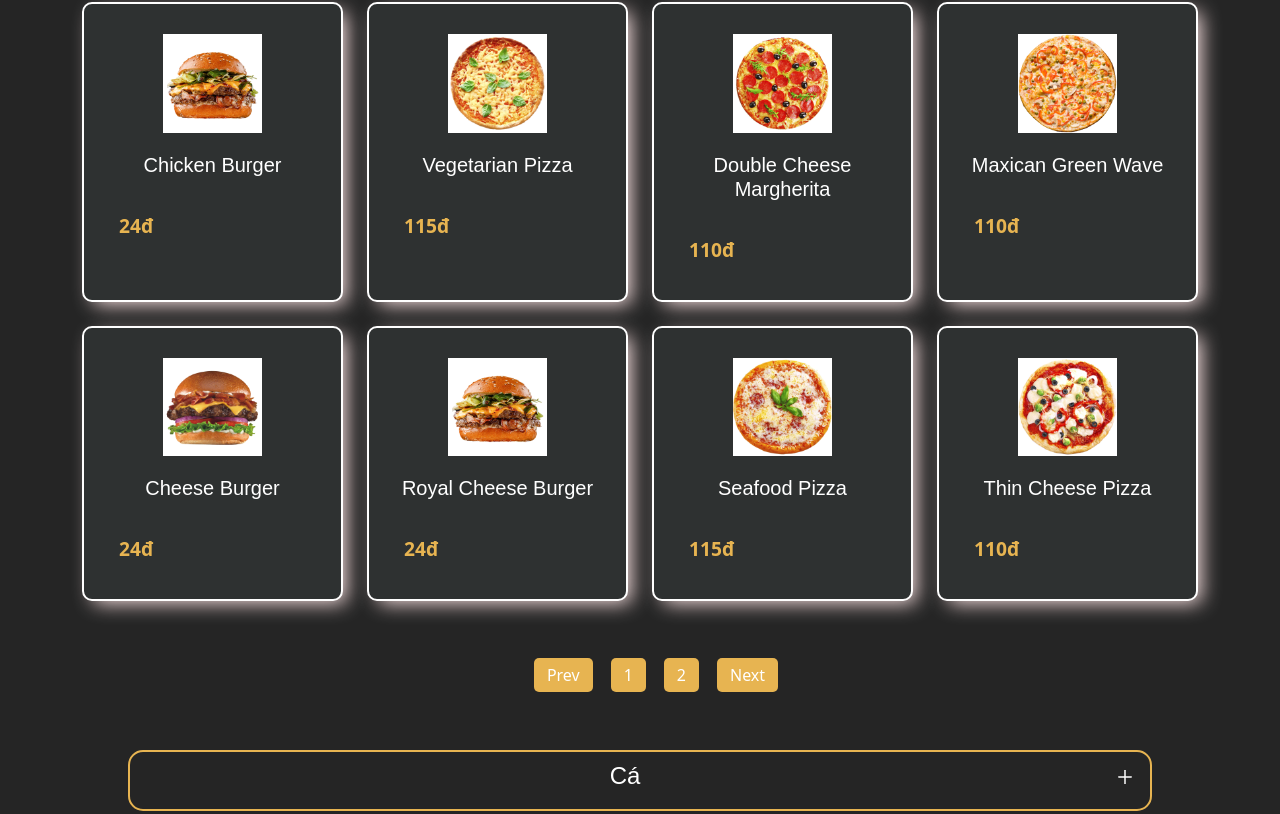
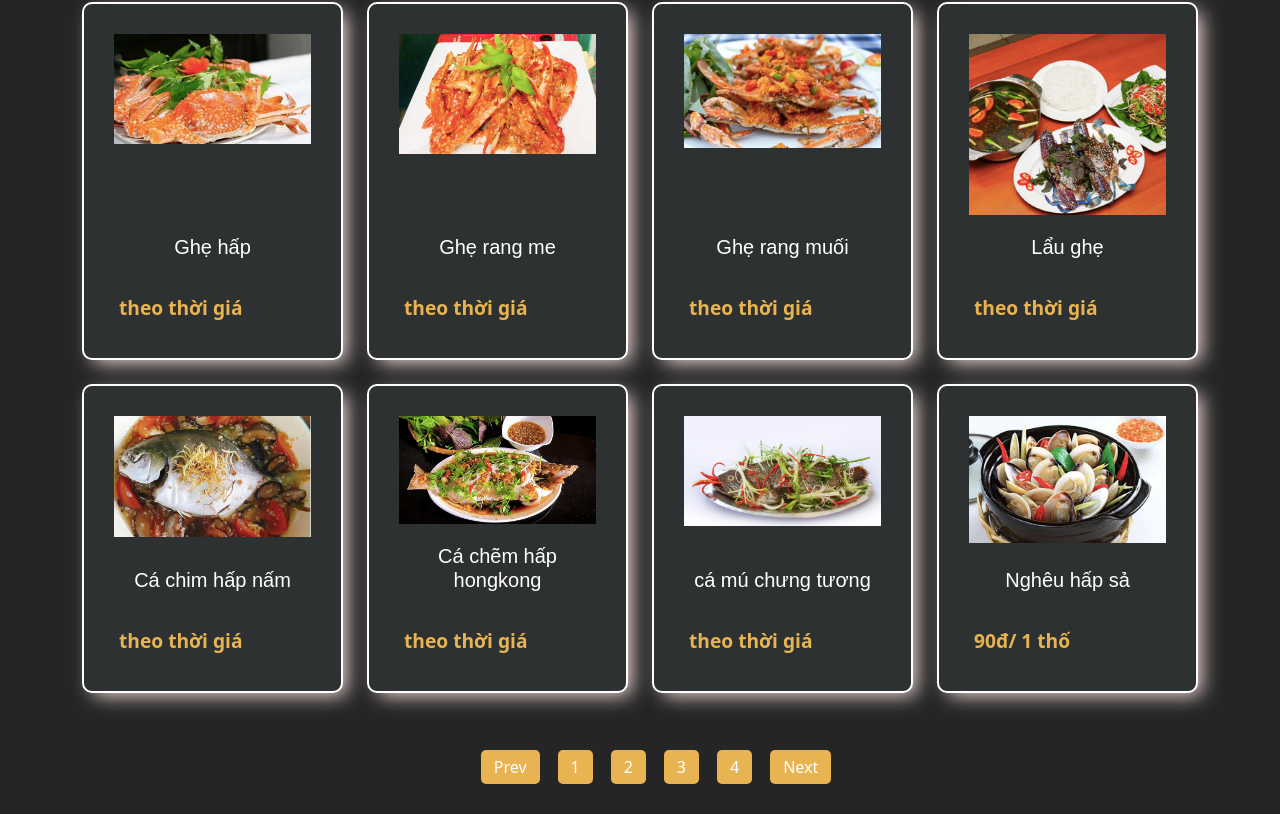
Before and after one commit to loctran1411/restaurant, a React (Create React App) app: page /cate/ in a window 1280 px wide. Shown: the part 1592-2406 px from the top of the page. Built offline with nearby package versions, Linux system fonts and the light colour scheme.

Commit message:
install package uuid, add menuToSearch.js, re-bind data, fix css

```diff
--- a/package.json
+++ b/package.json
@@ -24,6 +24,7 @@
     "reactstrap": "^9.0.1",
     "remixicon": "^2.5.0",
     "slick-carousel": "^1.8.1",
+    "uuid": "^9.0.0",
     "web-vitals": "^1.1.2"
   },
   "scripts": {
--- /dev/null
+++ b/src/assets/fake-data/menuToSearch.js
@@ -0,0 +1,210 @@
+import ca_1 from '../images/menu/ca-1.png'
+import ca_2 from '../images/menu/ca-2.png'
+import ca_3 from '../images/menu/ca-3.png'
+import ca_4 from '../images/menu/ca-4.png'
+import ca_5 from '../images/menu/ca-5.png'
+
+import ca_hap_1 from '../images/menu/ca-hap-1.png'
+import ca_hap_2 from '../images/menu/ca-hap-2.png'
+import ca_hap_3 from '../images/menu/ca-hap-3.png'
+
+import ghe_1 from '../images/menu/ghe-1.png'
+import ghe_2 from '../images/menu/ghe-2.png'
+import ghe_3 from '../images/menu/ghe-3.png'
+import ghe_4 from '../images/menu/ghe-4.png'
+
+import lau_1 from '../images/menu/lau-1.png'
+import lau_2 from '../images/menu/lau-2.png'
+import lau_3 from '../images/menu/lau-3.png'
+import lau_4 from '../images/menu/lau-4.png'
+import lau_5 from '../images/menu/lau-5.png'
+import lau_6 from '../images/menu/lau-6.png'
+
+import mong_tay_1 from '../images/menu/mong-tay-1.png'
+import mong_tay_2 from '../images/menu/mong-tay-2.png'
+import mong_tay_3 from '../images/menu/mong-tay-3.png'
+import mong_tay_4 from '../images/menu/mong-tay-4.png'
+import mong_tay_5 from '../images/menu/mong-tay-5.png'
+
+import oc_1 from '../images/menu/oc-1.png'
+import oc_2 from '../images/menu/oc-2.png'
+import oc_3 from '../images/menu/oc-3.png'
+import oc_4 from '../images/menu/oc-4.png'
+import { v4 as uuidv4 } from 'uuid';
+
+const menuToSearch = [
+    //ghe
+    {
+        id: uuidv4(),
+        name: 'Ghẹ hấp',
+        img: ghe_1,
+        price: 'theo thời giá',
+        cate:'ghe'
+    },
+    {
+        id: uuidv4(),
+        name: 'Ghẹ rang me',
+        img: ghe_2,
+        price: 'theo thời giá',
+        cate:'ghe'
+    },
+    {
+        id: uuidv4(),
+        name: 'Ghẹ rang muối ',
+        img: ghe_3,
+        price: 'theo thời giá',
+        cate:'ghe'
+    },
+    {
+        id: uuidv4(),
+        name: 'Lẩu ghẹ ',
+        img: ghe_4,
+        price: 'theo thời giá',
+        cate:'ghe'
+    },
+    //ca hap
+    {
+        id: uuidv4(),
+        name: 'Cá chim hấp nấm ',
+        img: ca_hap_1,
+        price: 'theo thời giá'
+    },
+    {
+        id: uuidv4(),
+        name: 'Cá chẽm hấp hongkong ',
+        img: ca_hap_2,
+        price: 'theo thời giá'
+    },
+    {
+        id: uuidv4(),
+        name: 'cá mú chưng tương ',
+        img: ca_hap_3,
+        price: 'theo thời giá'
+    },
+    //oc
+    {
+        id: uuidv4(),
+        name: 'Nghêu hấp sả',
+        img: oc_1,
+        price: '90đ/ 1 thố'
+    },
+    {
+        id: uuidv4(),
+        name: 'Nghêu hấp thái ',
+        img: oc_2,
+        price: '90đ/ 1 thố '
+    },
+    {
+        id: uuidv4(),
+        name: 'Nghêu um tiêu xanh ',
+        img: oc_3,
+        price: '90đ/1 thố'
+    },
+    {
+        id: uuidv4(),
+        name: 'canh nghêu thì là ',
+        img: oc_4,
+        price: '120đ/ 1 tô'
+    },
+    //mong tay
+    {
+        id: uuidv4(),
+        name: 'Xào lá quế ',
+        img: mong_tay_1,
+        price: '120đ/ 1 đĩa '
+    },
+    {
+        id: uuidv4(),
+        name: 'Xào rau muống ',
+        img: mong_tay_2,
+        price: '120đ/ 1 đĩa '
+    },
+    {
+        id: uuidv4(),
+        name: 'Xào bơ tỏi ',
+        img: mong_tay_3,
+        price: '120đ/ 1 đĩa '
+    },
+    {
+        id: uuidv4(),
+        name: 'Cháy tỏi ',
+        img: mong_tay_4,
+        price: '120đ/ 1 đĩa '
+    },
+    {
+        id: uuidv4(),
+        name: 'Rang me ',
+        img: mong_tay_5,
+        price: '120đ/ 1 đĩa '
+    },
+    //ca
+    {
+        id: uuidv4(),
+        name: 'Cá dứa kho tộ ',
+        img: ca_1,
+        price: '140đ/ 1 tộ '
+    },
+    {
+        id: uuidv4(),
+        name: 'Cá bóp kho tộ ',
+        img: ca_2,
+        price: '150đ/ 1 tộ'
+    },
+    {
+        id: uuidv4(),
+        name: 'Cá chiên sả ớt ',
+        img: ca_3,
+        price: '150đ/ 1 tộ'
+    },
+    {
+        id: uuidv4(),
+        name: 'cá chiên tươi',
+        img: ca_4,
+        price: '150đ/ 1 tộ'
+    },
+    {
+        id: uuidv4(),
+        name: 'Cá chiên sốt cà',
+        img: ca_5,
+        price: '150đ/ 1 tộ'
+    },
+    //lau
+    {
+        id: uuidv4(),
+        name: 'Lẩu cá nấu ngót ',
+        img: lau_1,
+        price: '300đ/ 1 lẩu '
+    },
+    {
+        id: uuidv4(),
+        name: 'Lẩu cá nấu măng chua ',
+        img: lau_2,
+        price: '300đ/ 1 lẩu '
+    },
+    {
+        id: uuidv4(),
+        name: 'Lẩu cá dứa ',
+        img: lau_3,
+        price: '300đ/ 1 lẩu '
+    },
+    {
+        id: uuidv4(),
+        name: 'lẩu cá bóp ',
+        img: lau_4,
+        price: '300đ/ 1 lẩu '
+    },
+    {
+        id: uuidv4(),
+        name: 'Lẩu tôm mực ',
+        img: lau_5,
+        price: '300đ/ 1 lẩu '
+    },
+    {
+        id: uuidv4(),
+        name: 'Lẩu thái lan ',
+        img: lau_6,
+        price: '350đ/ 1 lẩu '
+    }
+]
+
+export default menuToSearch
--- a/src/components/UI/menu/Menu.jsx
+++ b/src/components/UI/menu/Menu.jsx
@@ -1,7 +1,8 @@
 import React, { useState } from 'react'
 import { Col, Container, Row } from 'reactstrap'
 import ReactPaginate from 'react-paginate'
-import products from '../../../assets/fake-data/products'
+// import products from '../../../assets/fake-data/products'
+import menuToSearch from '../../../assets/fake-data/menuToSearch'
 import ProductCard from '../product-card/ProductCard'
 
 import '../../../styles/all-foods.css'
@@ -13,10 +14,10 @@ const Menu = () => {
     const [pageNumber, setPageNumber] = useState(0)
 
     // filter search item
-    const searchedProduct = products.filter((i) => {
-        if (searchItem.value === '') { return i }
-        if (i.title.toLowerCase().includes(searchItem.toLowerCase())) { return i }
-        else { console.log('Không tìm thấy sản phẩm') }
+    const searchedProduct = menuToSearch.filter((i) => {
+        if (searchItem.valueOf === '') { return i }
+        if (i.name.toLowerCase().includes(searchItem.toLowerCase())) { return i }
+        // else { console.log('Không tìm thấy sản phẩm') }
     })
 
     const productPerPage = 8 // số item trong 1 page
--- a/src/components/UI/product-card/ProductCard.jsx
+++ b/src/components/UI/product-card/ProductCard.jsx
@@ -1,17 +1,19 @@
 import React, { useState } from 'react'
-import { Link } from 'react-router-dom'
+// import { Link } from 'react-router-dom'
 import '../../../styles/product-card.css'
 
-import { useDispatch } from 'react-redux'
-import { cartActions } from '../../../store/shopping-cart/cartSlice'
-import FoodDetail from '../../Modal/FoodDetail'
-import { Col, Container, Row } from 'reactstrap'
-import { AiOutlineCloseCircle } from 'react-icons/ai'
+// import { useDispatch } from 'react-redux'
+// import { cartActions } from '../../../store/shopping-cart/cartSlice'
+// import FoodDetail from '../../Modal/FoodDetail'
+// import { Col, Container, Row } from 'reactstrap'
+// import { AiOutlineCloseCircle } from 'react-icons/ai'
 
 const ProductCard = (props) => {
     // const [modalShown, toggleModal] = useState(false); //show popup food detail
-    const { id, title, image01, price } = props.i //các thành phần trong products được props thông qua biến i
-    const dispatch = useDispatch();
+    // const { id, title, image01, price } = props.i //các thành phần trong products được props thông qua biến i
+    // const dispatch = useDispatch();
+
+    const { id, img, name, price } = props.i
 
     // const addToCart = () => {
     //     dispatch(cartActions.addItem({
@@ -19,43 +21,43 @@ const ProductCard = (props) => {
     //     }))
     // }
 
-    function Modal({ children, shown, close }) {
-        return shown ? (
-            <div
-                className="modal-backdrop"
-                onClick={() => {
-                    // close modal when outside of modal is clicked
-                    close();
-                }}>
-                <div
-                    className="modal-content"
-                    onClick={e => {
-                        // do not close modal if anything inside modal content is clicked
-                        e.stopPropagation();
-                    }}>
-                    <div className="modal-close-btn">
-                        <h4>Món</h4>
-                        <AiOutlineCloseCircle onClick={close} className="close-icon" />
-                    </div>
-                    {children}
-                </div>
-            </div>
-        ) : null;
-    }
+    // function Modal({ children, shown, close }) {
+    //     return shown ? (
+    //         <div
+    //             className="modal-backdrop"
+    //             onClick={() => {
+    //                 // close modal when outside of modal is clicked
+    //                 close();
+    //             }}>
+    //             <div
+    //                 className="modal-content"
+    //                 onClick={e => {
+    //                     // do not close modal if anything inside modal content is clicked
+    //                     e.stopPropagation();
+    //                 }}>
+    //                 <div className="modal-close-btn">
+    //                     <h4>Món</h4>
+    //                     <AiOutlineCloseCircle onClick={close} className="close-icon" />
+    //                 </div>
+    //                 {children}
+    //             </div>
+    //         </div>
+    //     ) : null;
+    // }
 
     return (
         <div className='product__item'>
             <div className="product__img">
-                <img src={image01} alt="product-img" className='w-50' />
+                <img src={img} alt="product-img" className='w-100' />
             </div>
 
             <div className="product__content">
                 {/* <h5 className="product_name"><Link to={`/foods/${id}`}>{title}</Link></h5> */}
                 <h5 className="product_name"
                 // onClick={() => {toggleModal(!modalShown);}}
-                >{title}</h5>
+                >{name}</h5>
                 <div className='d-flex align-items-center justify-content-between'>
-                    <span className='product__price'>{price}đ</span>
+                    <span className='product__price'>{price}</span>
                     {/* <button className='addToCart__btn' onClick={addToCart}>
                 < i class="ri-shopping-cart-fill"></i>
                 </button> */}
--- a/src/pages/Home.jsx
+++ b/src/pages/Home.jsx
@@ -9,6 +9,7 @@ import featureImg02 from '../assets/images/service-02.png'
 import featureImg03 from '../assets/images/service-03.png'
 
 import products from '../assets/fake-data/products.js'
+import menuToSearch from '../assets/fake-data/menuToSearch'
 import info from '../assets/fake-data/info.js'
 import whyImg from '../assets/images/location.png'
 import networkingImg from '../assets/images/network.png'
@@ -49,7 +50,7 @@ const Home = () => {
   const [infomation, setInfomation] = useState(info)
 
   useEffect(() => {
-    const filteredPizza = products.filter((i) => i.category === 'Pizza')
+    const filteredPizza = menuToSearch.filter((i) => i.cate === 'ghe')
     const slicePizza = filteredPizza.slice(0, 4)
     setHotPizza(slicePizza)
   }, [])
@@ -227,7 +228,7 @@ const Home = () => {
         <Container>
           <Row>
             <Col lg='12' className='text-center mb-5'>
-              <h2>Hot Pizza</h2>
+              <h2>Món bán chạy</h2>
             </Col>
             {
               hotPizza.map((i) => (
--- a/src/styles/product-card.css
+++ b/src/styles/product-card.css
@@ -3,6 +3,9 @@
   text-align: center;
   padding: 30px;
   cursor: pointer;
+  display: flex;
+  flex-direction: column;
+  justify-content: space-between;
 }
 
 .product__img {
```
Also changed, not shown: src/assets/fake-data/menu.js (+34 -33 lines), 1 other file (tests, documents, lock files or other folders).
